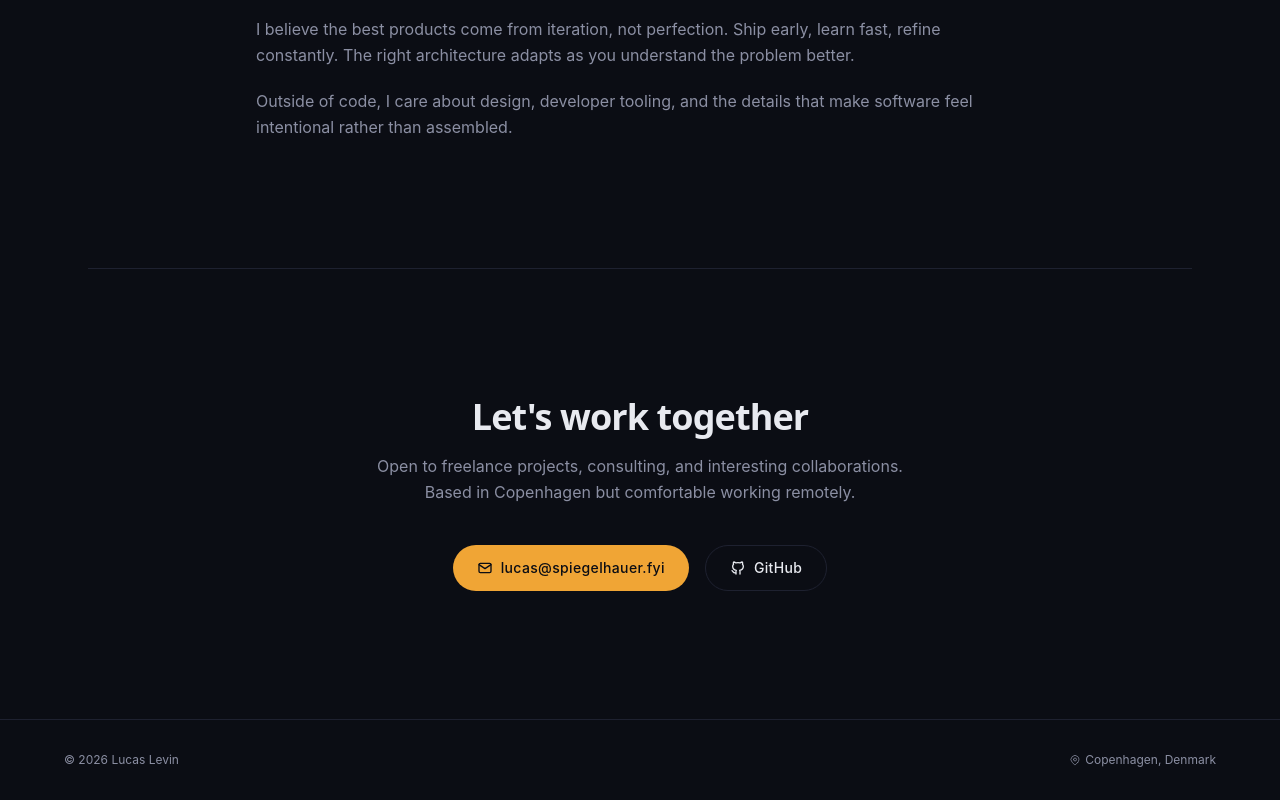
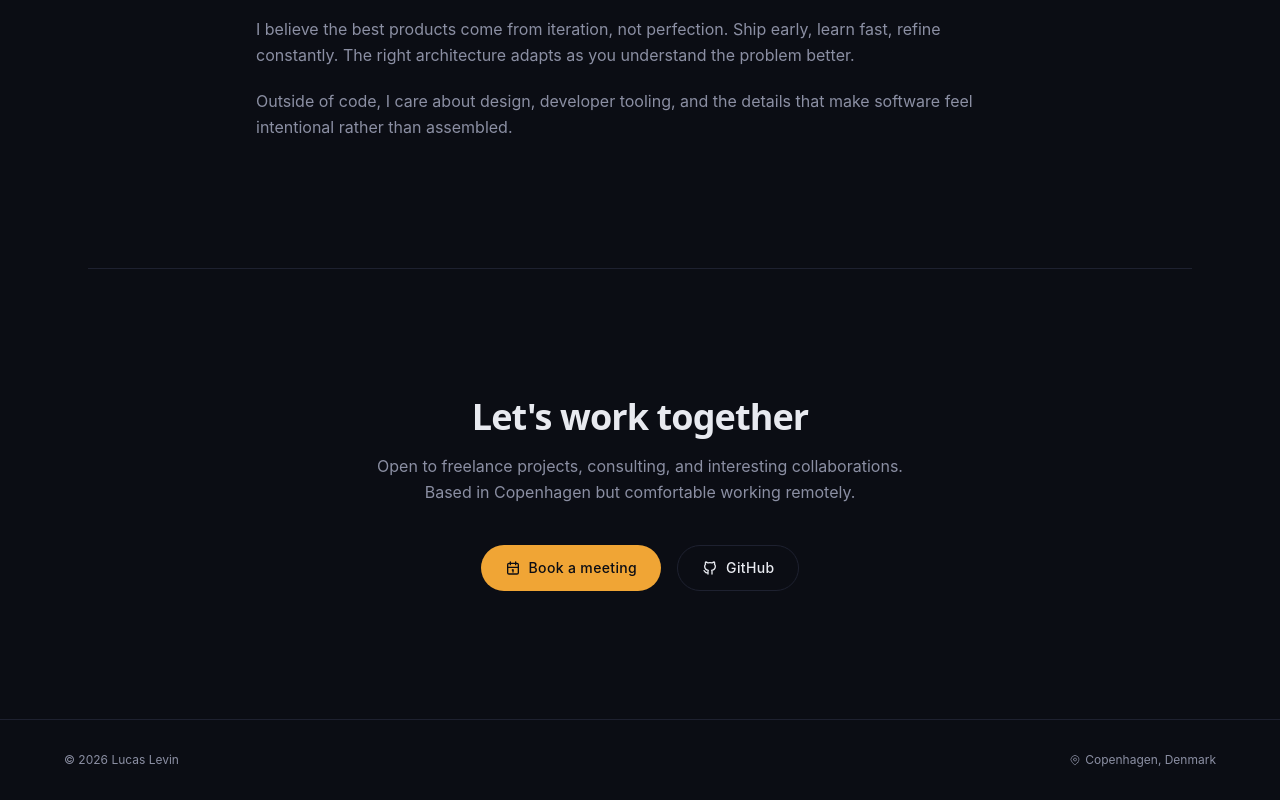
Before and after one commit to lucaslevin/spiegelhauer.fyi, a React (Vite) app: page / in a window 1280 px wide. Shown: the part 1532-2332 px from the top of the page. Built offline with nearby package versions, Linux system fonts and the light colour scheme.

Commit message:
feat: replace email with Cal.com booking link

```diff
--- a/src/App.tsx
+++ b/src/App.tsx
@@ -1,5 +1,5 @@
 import { MeshGradient } from '@paper-design/shaders-react';
-import { IconArrowRight, IconBrandGithub, IconCode, IconMail, IconMapPin, IconMenu2, IconServer, IconX } from '@tabler/icons-react';
+import { IconArrowRight, IconBrandGithub, IconCalendar, IconCode, IconMapPin, IconMenu2, IconServer, IconX } from '@tabler/icons-react';
 import { useEffect, useRef, useState } from 'react';
 
 function App() {
@@ -179,11 +179,13 @@ function App() {
 						</p>
 						<div className="flex flex-col sm:flex-row gap-4 justify-center">
 							<a
-								href="mailto:lucas@spiegelhauer.fyi"
-								className="inline-flex items-center justify-center gap-2 px-5 sm:px-6 py-3 rounded-full bg-[var(--color-accent)] text-[var(--color-bg)] font-medium text-sm tracking-wide accent-glow no-underline truncate max-w-full"
+								href="https://cal.com/spiegelhauer"
+								target="_blank"
+								rel="noopener noreferrer"
+								className="inline-flex items-center justify-center gap-2 px-5 sm:px-6 py-3 rounded-full bg-[var(--color-accent)] text-[var(--color-bg)] font-medium text-sm tracking-wide accent-glow no-underline"
 							>
-								<IconMail size={16} stroke={2} />
-								<span className="truncate">lucas@spiegelhauer.fyi</span>
+								<IconCalendar size={16} stroke={2} />
+								Book a meeting
 							</a>
 							<a
 								href="https://github.com/lucaslevin"
```
